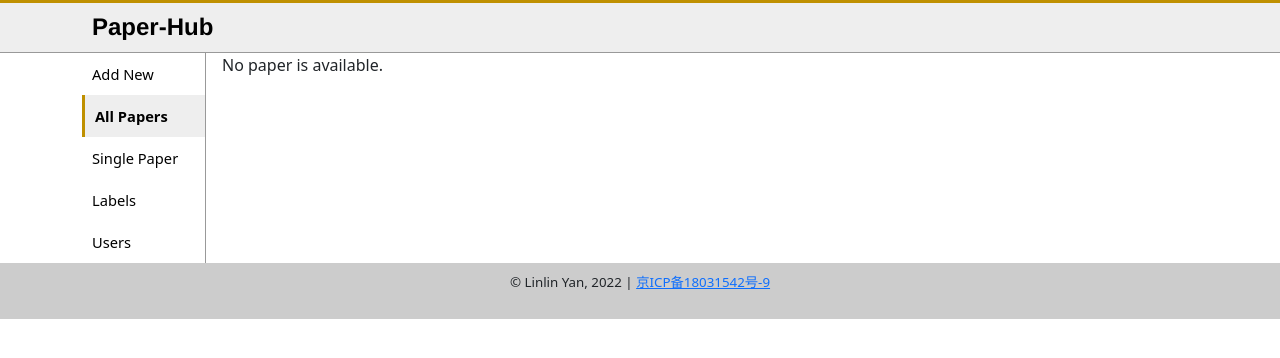
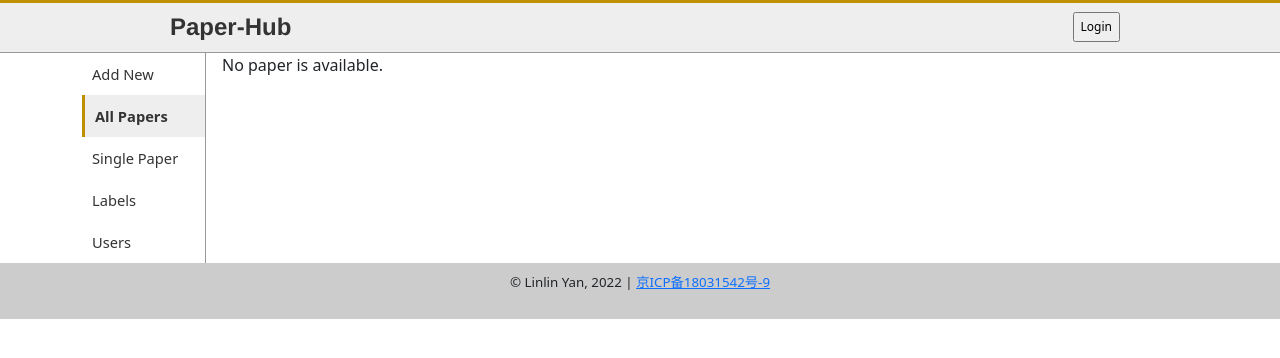
Before and after one commit to yanlinlin82/paper-hub.cn, a Django app: page /view/ in a window 1280 px wide. Shown: the top 358 px of the page. Run offline with Django 4.2, Linux system fonts and the light colour scheme; data that the repository does not hold is empty.

Commit message:
Try to add search and login buttons

```diff
--- a/static/styles.css
+++ b/static/styles.css
@@ -19,10 +19,51 @@ header {
     flex: 0 0 auto;
 }
 
+.banner {
+    margin: 0 auto;
+    max-width: 960px;
+    display: flex;
+    flex-direction: row;
+    align-items: center;
+}
+
 .container {
     margin: 0 auto;
     max-width: 960px;
     display: flex;
+}
+
+.search-box {
+    height: 30px;
+    width: 100%;
+    margin: auto;
+    right: 0;
+    flex: 1 1 auto;
+    text-align: center;
+}
+
+.search-input {
+    width: 50%;
+    max-width: 800px;
+    margin: auto;
+    background-color: transparent;
+    border: 1px solid #999;
+}
+
+.search-button {
+    height: 30px;
+    font-size: 12px;
+    margin: auto;
+    right: 0;
+    flex: none;
+}
+
+.login-button {
+    height: 30px;
+    font-size: 12px;
+    margin: auto;
+    right: 0;
+    flex: none;
 }
 
 header h1.logo {
@@ -31,11 +72,16 @@ header h1.logo {
     font-family: Helvetica;
     font-size: 24px;
     font-weight: 900;
+    flex: none;
+}
+
+header h1.logo:hover {
+    background-color: #ddd;
 }
 
 header h1.logo a {
     text-decoration: none;
-    color: black;
+    color: #333;
 }
 
 .left-sidebar {
@@ -46,7 +92,7 @@ header h1.logo a {
 
 .left-sidebar a {
     text-decoration: none;
-    color: black;
+    color: #333;
 }
 
 .left-sidebar .menu-item {
@@ -57,11 +103,14 @@ header h1.logo a {
 
 .left-sidebar .menu-item:hover {
     background-color: #fc9;
+    color: black;
+    font-weight: bold;
 }
 
 .left-sidebar .current-item {
     background-color: #eee;
     border-left: solid 3px #bf9000;
+    color: #333;
     font-weight: bold;
 }
 
--- a/view/templates/base.html
+++ b/view/templates/base.html
@@ -10,9 +10,14 @@
 </head>
 <body>
   <header>
-    <div class="container">
+    <div class="banner">
       <h1 class="logo"><a href="{% url 'index' %}">Paper-Hub</a></h1>
-      <nav></nav>
+      <div class="search-box">
+        <form style="display:none;">
+          <input id="search_text" class="search-input" type="text" value="{{ search_text }}"><input id="search_button" class="search-button" type="hidden" value="Search">
+        </form>
+      </div>
+      <input id="login_button" class="login-button" type="button" value="Login">
     </div>
   </header>
   <div class="container">
```
